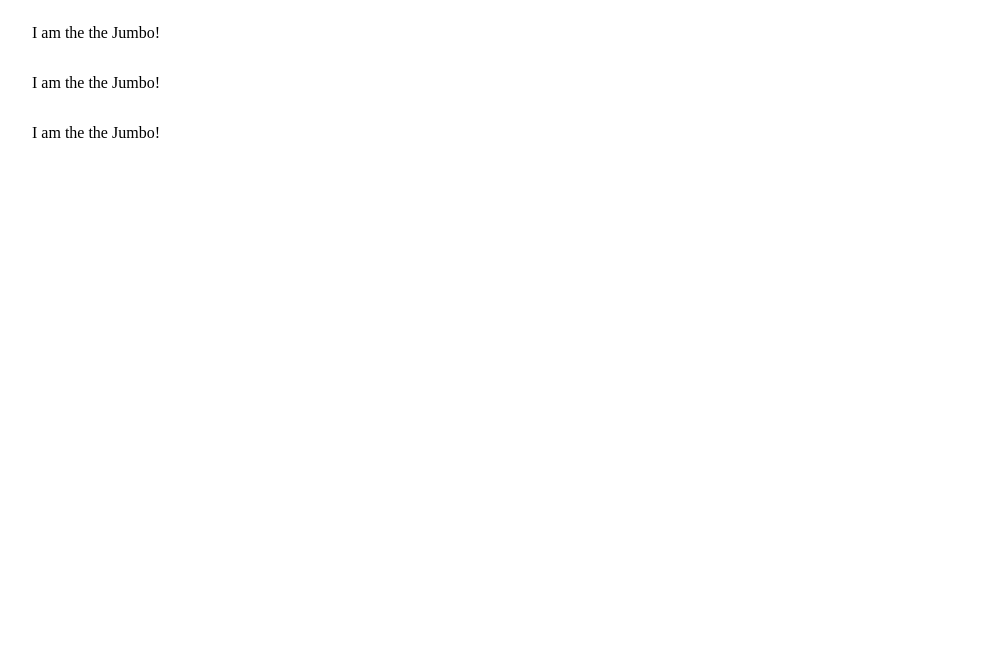
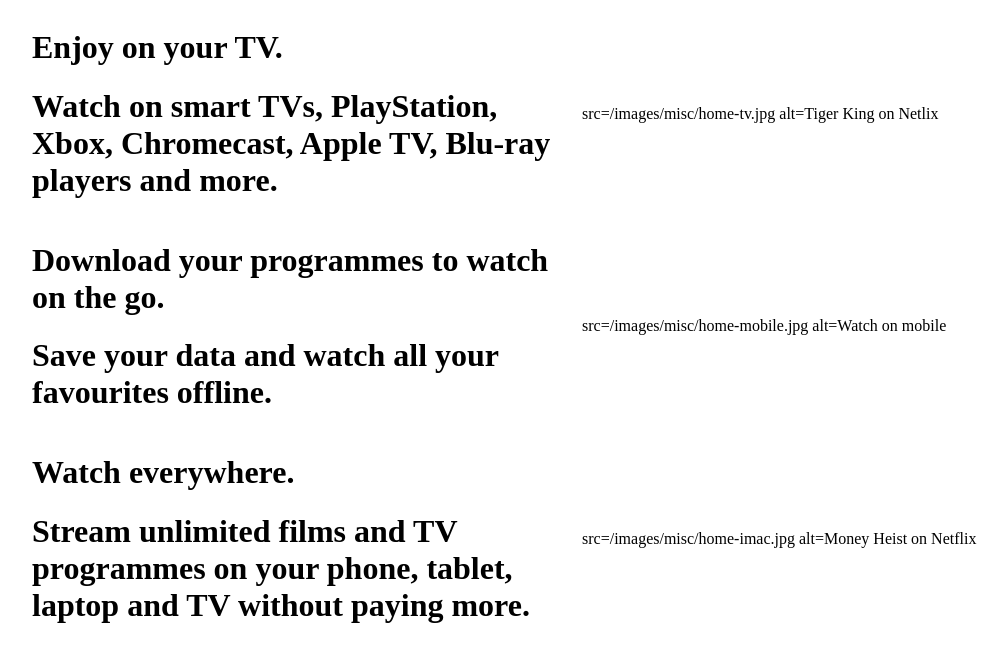
Before and after one commit to lucas-goldner/golden, a React (Create React App) app: page / in a window 1280 px wide. Shown: the top 662 px of the page, without its empty margins (58-1066 px from the left). Built offline with nearby package versions, Linux system fonts and the light colour scheme.

Commit message:
I AM THE JUMBO UPDATE

```diff
--- a/src/App.js
+++ b/src/App.js
@@ -1,16 +1,24 @@
 import React from "react";
-import Jumbotron from "./components/jumbotron"
-import jumboData from "./fixtures/jumbo"
+import Jumbotron from "./components/jumbotron";
+import jumboData from "./fixtures/jumbo";
 
 export default function App() {
   return (
     <>
       <Jumbotron.Container>
-      {jumboData.map((item) => (
-        <Jumbotron key={item.id} direction={item.direction}>
-        <p>Hello</p>
-        </Jumbotron>
-      ))}
+        {jumboData.map((item) => (
+          <Jumbotron key={item.id} direction={item.direction}>
+            <Jumbotron.Pane>
+              <Jumbotron.Title>{item.title}</Jumbotron.Title>
+              <Jumbotron.SubTitle>{item.subTitle}</Jumbotron.SubTitle>
+            </Jumbotron.Pane>
+            <Jumbotron.Pane>
+              <Jumbotron.Image>
+                src={item.image} alt={item.alt}
+              </Jumbotron.Image>
+            </Jumbotron.Pane>
+          </Jumbotron>
+        ))}
       </Jumbotron.Container>
     </>
   );
--- a/src/components/jumbotron/index.js
+++ b/src/components/jumbotron/index.js
@@ -1,10 +1,10 @@
 import React from "react";
-import {Container, Inner } from "./styles/jumbotron";
+import {Container, Title, SubTitle, Pane, Image, Inner } from "./styles/jumbotron";
 
 export default function Jumbotron({children, direction = "row", ...restProps}) {
   return (
     <Inner direction={direction}>
-      <p>I am the the Jumbo!</p>
+      {children}
     </Inner>
   );
 }
@@ -12,3 +12,19 @@
 Jumbotron.Container = function JumbotronContainer({children, ...restProps}){
   return <Container {...restProps}>{children}</Container>
 }
+
+Jumbotron.Pane = function JumbotronPane({children, ...restProps}){
+  return <Pane {...restProps}>{children}</Pane>
+}
+
+Jumbotron.Title = function JumbotronTitle({children, ...restProps}){
+  return <Title {...restProps}>{children}</Title>
+}
+
+Jumbotron.SubTitle = function JumbotronSubTitle({children, ...restProps}){
+  return <SubTitle {...restProps}>{children}</SubTitle>
+}
+
+Jumbotron.Image = function JumbotronImage({...restProps}){
+  return <Image {...restProps}/>;
+}
--- a/src/components/jumbotron/styles/jumbotron.js
+++ b/src/components/jumbotron/styles/jumbotron.js
@@ -3,15 +3,25 @@
 export const Inner = styled.div`
   display: flex;
   align-items: center;
-    flex-direction: ${({ direction }) => direction };
+  flex-direction: ${({ direction }) => direction};
   justify-content: space-between;
   max-width: 1100px;
   margin: auto;
   width: 100%;
 
-    @media (max-width: 1000px){
+  @media (max-width: 1000px) {
     flex-direction: column;
   }
 `;
 
 export const Container = styled.div``;
+
+export const Pane = styled.div`
+  width: 50%;
+`;
+
+export const Title = styled.h1``;
+
+export const SubTitle = styled.h1``;
+
+export const Image = styled.image``;
```
Lines whose indentation alone changed are shown as unchanged.
